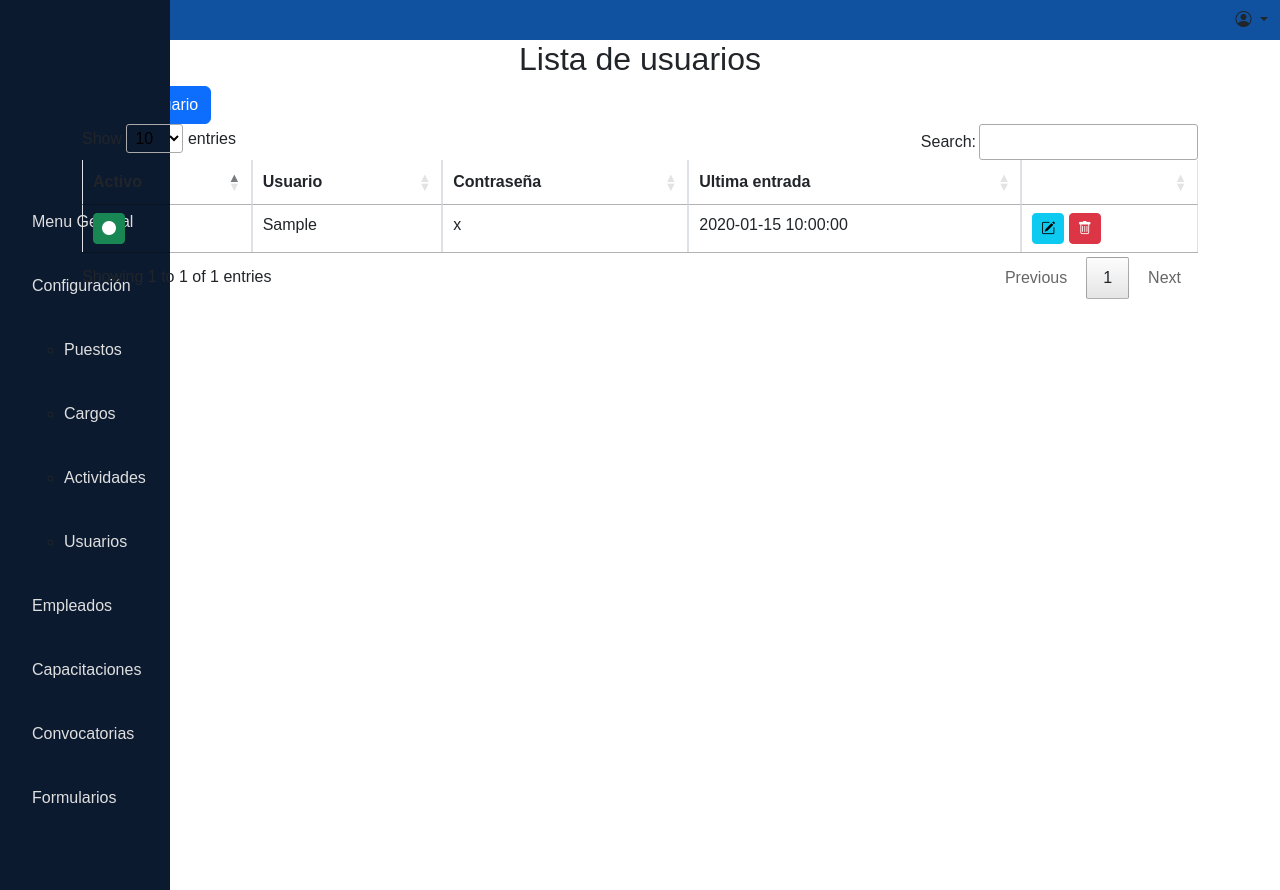
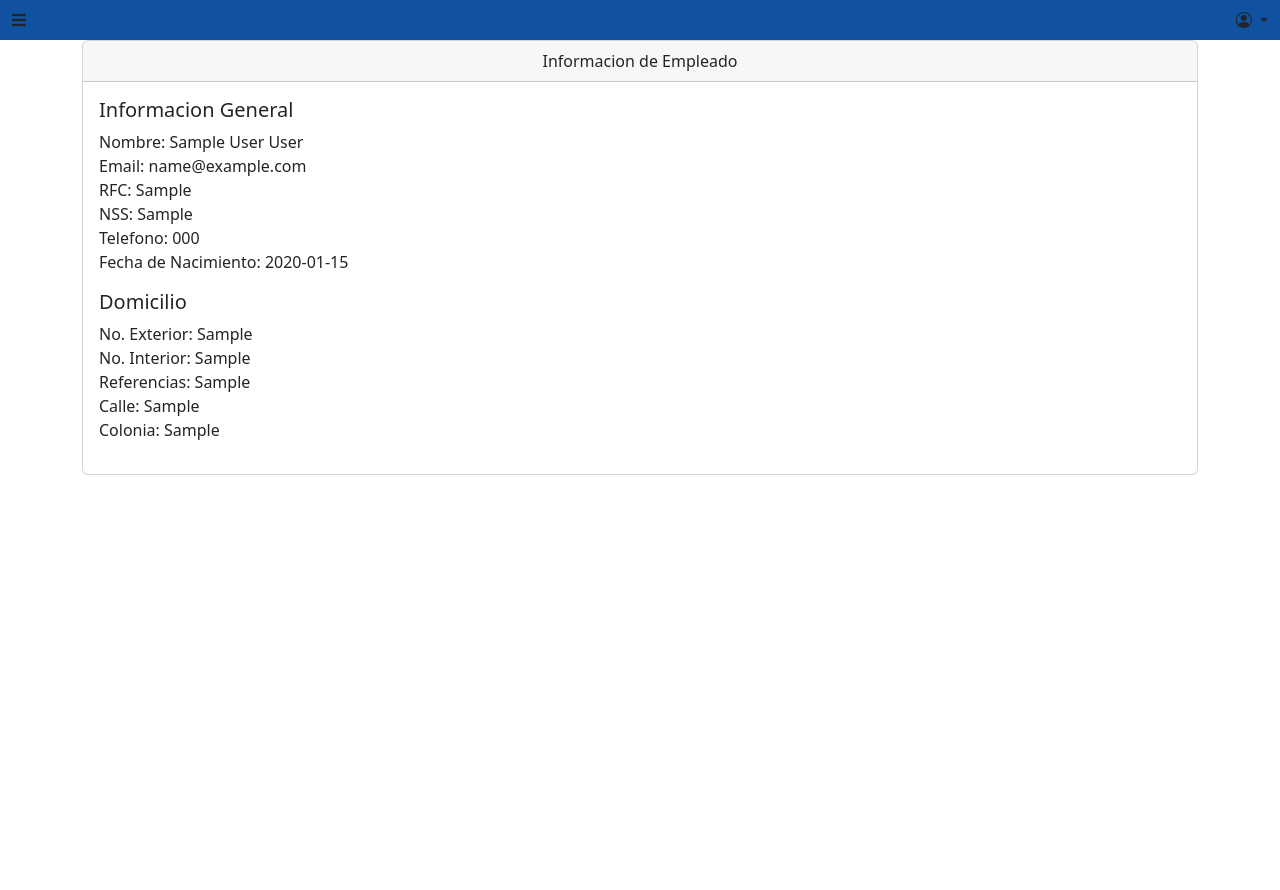
Before and after one commit to rrbs20210330/AWARH, a PHP site: page /form.php?id=1 in a window 1280 px wide. Run offline with PHP 8.4, Linux system fonts and the light colour scheme; tables that the repository leaves empty hold one stand-in row (values such as "Sample post"); data that the repository does not hold is empty; some libraries are stand-ins or nearby versions.

Commit message:
sidebar - other things
Cambio de archivo footer a html, nuevo archivo viewtraining, manejo de form.php, nueva hoja de estilos para la sidebar, manejo de announcement.php, algunas correcciones de ortografía en activities.php, cambio en la mayoria de archivos al momento de llamar a footer debido a su nueva extensión

```diff
--- a/announcements.php
+++ b/announcements.php
@@ -151,5 +151,5 @@ include("components/header.php");
 
 
 <?php
-include("components/footer.php");
+include("components/footer.html");
 ?>
--- a/assets/css/style.css
+++ b/assets/css/style.css
@@ -1,178 +1,53 @@
-*{
-    margin: 0;
-    padding: 0;
-    box-sizing: border-box;
-    font-family: 'Poppins', sans-serif ;
+ /* The side navigation menu */
+ .sidenav {
+    height: 100%; /* 100% Full-height */
+    width: 0; /* 0 width - change this with JavaScript */
+    position: fixed; /* Stay in place */
+    z-index: 1; /* Stay on top */
+    top: 0; /* Stay at the top */
+    left: 0;
+    background-color: rgb(39, 39, 39);; /* Black*/
+    overflow-x: hidden; /* Disable horizontal scroll */
+    padding-top: 60px; /* Place content 60px from the top */
+    transition: 0.5s; /* 0.5 second transition effect to slide in the sidenav */
   }
 
-/* body {
-    overflow: auto;
-    position: static;
-    padding-top: 4%;
-    padding-left: 16%;
-    padding-right: 5.3%;
-    padding-bottom: 4.7%;
- } */
-
-/* #navbarH{
-    display: flex;
-    background-color: #0c1a30;
-    position: fixed;
-    padding-top: 0.5%;
-    z-index: 1030;
-    left:0;
-    top:0px;
-} */
-
-.side-nav{
-    width: 170px;
-    height: 100%;
-    background: #0c1a30;
-    position: fixed;
-    top: 0%;
-    left: 0%;
-    padding: 190px 0px;
+  /* The navigation menu links */
+  .sidenav a {
+    padding: 8px 8px 8px 32px;
+    text-decoration: none;
+    font-size: 18px;
+    color: #818181;
+    display: block;
+    transition: 0.3s;
   }
 
-.logo{
-    display: sticky;
-    text-decoration: none;
-    margin-left: 10px;
+  /* When you mouse over the navigation links, change their color */
+  .sidenav a.navitem:hover {
+    color: #f1f1f1;
+    background-color: #818181;
   }
 
-.boton{
-    background-color: #0c1a30;
-    border-color: #0c1a30;
-    position: fixed;
-    right:570px;
-    top:600px;
-    text-decoration: none;
-    border-radius: 80px;
+  /* Position and style the close button (top right corner) */
+  .sidenav .closebtn {
+    position: absolute;
+    top: 0;
+    right: 25px;
+    font-size: 36px;
+    margin-left: 50px;
+  }
+  .sidenav .closebtn a:hover{
+    background-color: none;
   }
 
-.boton i{
-    margin-right: 10px;
+  /* Style page content - use this if you want to push the page content to the right when you open the side navigation */
+  #main {
+    transition: margin-left .5s;
+    padding: 0px;
   }
 
-.logo-img{
-    width: 130px;
+  /* On smaller screens, where height is less than 450px, change the style of the sidenav (less padding and a smaller font size) */
+  @media screen and (max-height: 450px) {
+    .sidenav {padding-top: 15px;}
+    .sidenav a {font-size: 18px;}
   }
-
-.logoUTEM-img{
-    width: 200px;
-    padding-right: 20%;
-    padding-top: 30%;
-}
-
-.opciones{
-    position: relative;
-    padding-right: 10%;
-}
-
-
-.tituloP{
-    color:#dfdfdf;
-    position: sticky;
-    text-decoration: none;
-    margin-left: 20px;
-}
-
-.nav-links{
-    list-style: none;
-    position: sticky;
-}
-
-.nav-links li{
-    padding: 10px 0px;
-}
-
-.nav-links li a{
-    color:#dfdfdf;
-    text-decoration: none;
-    padding: 10px 0;
-    padding-left: -20%;
-    display: flex;
-    align-items: flex-start;
-}
-
-.nav-links li a i{
-    font-size: 25px;
-    margin-left: -10px;
-    margin-right: 10px;
-}
-
-.active{
-    background: #04aa89;
-    width: 100%;
-    height: 47px;
-    position: absolute;
-    left: 0%;
-    top: 2.6%;
-    z-index: -1;
-    border-radius: 80px;
-    display: none;
-    transition: top 0.5s;
-}
-
-.opciones:hover a{
-    color: #0c1a30;
-    background-color: #04aa89;
-    border-color: #04aa89;
-    transition: 0.5s;
-}
-
-
-.boton:hover a{
-    color: #0c1a30;
-    background-color: #04aa89;
-    transition: 0.5s;
-    border-radius: 80px;
-}
-
-
-/* .nav-links li:hover a{
-    color: #0c1a30;
-    transition: 0.5s;
-}
-
-.nav-links li:hover ~ .active{
-    display: block;
-}
-
-.nav-links li:nth-child(1):hover ~ .active{
-    top: 2.6%;
-}
-
-.nav-links li:nth-child(2):hover ~ .active{
-    top: 27.8%;
-}
-
-.nav-links li:nth-child(3):hover ~ .active{
-    top: 52.9%;
-}
-
-.nav-links li:nth-child(4):hover ~ .active{
-    top: 78.1%;
-}
-
-@media only screen and (max-width: 1000px){
-    .side-nav{
-        width: 75px;
-    }
-    .tituloP{
-        display: none;
-    }
-    .nav-links li a p{
-        display: none;
-    }
-    .nav-links li a i{
-        margin-right: 0;
-    }
-    .nav-links li a{
-        justify-content: left;
-    }
-    .logoUTEM-img{
-        display: none;
-    }
-
-} */
--- a/charges.php
+++ b/charges.php
@@ -108,5 +108,5 @@ include("components/header.php");
 
 
 <?php
-include("components/footer.php");
+include("components/footer.html");
 ?>
--- /dev/null
+++ b/components/footer.html
@@ -0,0 +1,22 @@
+    </div>
+<script>
+  function openNav() {
+    document.getElementById("mySidenav").style.width = "250px";
+    document.getElementById("main").style.marginLeft = "250px";
+  }
+  function closeNav() {
+    document.getElementById("mySidenav").style.width = "0";
+    document.getElementById("main").style.marginLeft = "0";
+  }
+  if(window.history.replaceState){
+    window.history.replaceState(null, null, window.location.href)
+  }
+  $(document).ready(function() {
+	    $('#userTable').DataTable();
+	});
+  </script>
+  <script src="https://code.jquery.com/jquery-3.4.1.js"></script>
+  <script src="https://cdn.jsdelivr.net/npm/bootstrap@4.6.1/dist/js/bootstrap.bundle.min.js"></script>
+	<script type="text/javascript" src="//cdn.datatables.net/1.10.21/js/jquery.dataTables.min.js"></script>
+  </body>
+</html>
--- a/components/footer.php
+++ /dev/null
@@ -1,23 +0,0 @@
-
-  </body>
-<script src="https://cdn.jsdelivr.net/npm/@popperjs/core@2.11.5/dist/umd/popper.min.js" integrity="sha384-Xe+8cL9oJa6tN/veChSP7q+mnSPaj5Bcu9mPX5F5xIGE0DVittaqT5lorf0EI7Vk" crossorigin="anonymous"></script>
-<script src="https://cdn.jsdelivr.net/npm/bootstrap@5.2.0-beta1/dist/js/bootstrap.min.js" integrity="sha384-kjU+l4N0Yf4ZOJErLsIcvOU2qSb74wXpOhqTvwVx3OElZRweTnQ6d31fXEoRD1Jy" crossorigin="anonymous"></script>
-
-<!-- jQuery library -->
-<script src="https://cdn.jsdelivr.net/npm/jquery@3.6.0/dist/jquery.slim.min.js"></script>
-<script src="https://kit.fontawesome.com/b96b78234f.js" crossorigin="anonymous"></script>
-
-<!-- Latest compiled JavaScript -->
-<script src="https://cdn.jsdelivr.net/npm/bootstrap@4.6.1/dist/js/bootstrap.bundle.min.js"></script>
-	<script type="text/javascript" src="//cdn.datatables.net/1.10.21/js/jquery.dataTables.min.js"></script>
-  <script>
-	$(document).ready(function() {
-	    $('#userTable').DataTable();
-	});
-	</script>
-<script>
-      if(window.history.replaceState){
-        window.history.replaceState(null, null, window.location.href)
-      }
-    </script>
-</html>
--- a/components/header.php
+++ b/components/header.php
@@ -1,20 +1,36 @@
 <!DOCTYPE html>
-<html lang="en">
+<!-- Created By CodingNepal -->
+<html lang="en" dir="ltr">
   <head>
-    <meta charset="UTF-8">
-    <title>Animated Sidebar CSS</title> </head>
+    <meta charset="utf-8">
+    <title>AWARH</title>
+    <link rel="stylesheet" href="assets/css/style.css">
+    <link rel="stylesheet" href="https://cdn.jsdelivr.net/npm/bootstrap@5.2.0-beta1/dist/css/bootstrap.min.css">
+    <link rel="stylesheet" href="https://cdn.jsdelivr.net/npm/bootstrap-icons@1.8.3/font/bootstrap-icons.css">
+    <link rel="stylesheet" href="https://cdn.jsdelivr.net/npm/bootstrap@5.2.0-beta1/dist/css/bootstrap.min.css" integrity="sha384-0evHe/X+R7YkIZDRvuzKMRqM+OrBnVFBL6DOitfPri4tjfHxaWutUpFmBp4vmVor" crossorigin="anonymous">
+    <link rel="stylesheet" href="https://cdnjs.cloudflare.com/ajax/libs/font-awesome/5.15.3/css/all.min.css"/>
     <link rel="stylesheet" href="https://use.fontawesome.com/releases/v5.7.0/css/all.css" integrity="sha384-lZN37f5QGtY3VHgisS14W3ExzMWZxybE1SJSEsQp9S+oqd12jhcu+A56Ebc1zFSJ" crossorigin="anonymous">
     <link rel="stylesheet" type="text/css" href="//cdn.datatables.net/1.10.21/css/jquery.dataTables.min.css"/>
-    <link rel="stylesheet" href="../assets/css/style.css">
-    <link rel="stylesheet" href="https://cdn.jsdelivr.net/npm/bootstrap-icons@1.8.3/font/bootstrap-icons.css">
-    <link rel="stylesheet" href="https://cdn.jsdelivr.net/npm/bootstrap@5.2.0-beta1/dist/css/bootstrap.min.css" integrity="sha384-0evHe/X+R7YkIZDRvuzKMRqM+OrBnVFBL6DOitfPri4tjfHxaWutUpFmBp4vmVor" crossorigin="anonymous">
   </head>
+
   <body>
-
-
+    <div id="mySidenav" class="sidenav">
+      <a href="javascript:void(0)" class="closebtn" onclick="closeNav()">&times;</a>
+      <a class="navitem" href="overview.php"><i class="bi bi-sliders"></i> Menu</a>
+      <a class="navitem" href="config.php"><i class="bi bi-gear-fill"></i> Configuración</a>
+      <a class="navitem" href="positions.php">Puestos</a>
+      <a class="navitem" href="charges.php">Cargos</a>
+      <a class="navitem" href="activities.php">Actividades</a>
+      <a class="navitem" href="users.php">Usuarios</a>
+      <a class="navitem" href="employees.php">Empleados</a>
+      <a class="navitem" href="training.php">Capacitaciones</a>
+      <a class="navitem" href="announcements.php"><i class="bi bi-megaphone-fill"></i> Convocatorias</a>
+      <a class="navitem" href="forms.php"><i class="bi bi-ui-checks"></i> Formularios</a>
+    </div>
+    <div id="main">
       <nav class="navbar navbar-expand-lg" style='background: #10529f '>
         <div class="container-fluid">
-        <span class="navbar-toggler-icon"></span>
+          <span onclick="openNav()"><i class='fa fa-bars'></i></span>
           <div class="d-flex">
             <a class="nav-link dropdown-toggle" href="#" id="close_sesion" role="button" data-bs-toggle="dropdown" aria-expanded="false">
               <i class="bi bi-person-circle"></i>
@@ -25,24 +41,3 @@
           </div>
         </div>
       </nav>
-
-    <!--Navbar vertical-->
-    <div class="navvertical">
-      <div class="side-nav">
-        <ul class="nav-links">
-          <li><a class="dropdown-item" href="overview.php">Menu General</a></li>
-          <li><a class="dropdown-item" href="config.php">Configuración</a></li>
-          <ul>
-            <li><a class="dropdown-item" href="positions.php">Puestos</a></li>
-            <li><a class="dropdown-item" href="charges.php">Cargos</a></li>
-            <li><a class="dropdown-item" href="activities.php">Actividades</a></li>
-            <li><a class="dropdown-item" href="users.php">Usuarios</a></li>
-          </ul>
-          <li><a class="dropdown-item" href="employees.php">Empleados</a></li>
-          <li><a class="dropdown-item" href="training.php">Capacitaciones</a></li>
-          <li><a class="dropdown-item" href="announcements.php">Convocatorias</a></li>
-          <li><a class="dropdown-item" href="forms.php">Formularios</a></li>
-
-        </ul>
-      </div>
-    </div>
--- a/employee.php
+++ b/employee.php
@@ -52,5 +52,5 @@ $colony = $employee->colony;
 
 
 <?php
-include("components/footer.php");
+include("components/footer.html");
 ?>
--- a/employees.php
+++ b/employees.php
@@ -187,5 +187,5 @@ $DataBase = new db();
 
 
 <?php
-include("components/footer.php");
+include("components/footer.html");
 ?>
--- a/form.php
+++ b/form.php
@@ -2,64 +2,55 @@
 include("components/header.php");
 include('config/db.php');
 $DataBase = new db();
+$employee_info = $DataBase->read_info_employee($_GET['id']);
+$employee = mysqli_fetch_object($employee_info);
+$full_name = $employee->employee_full_name;
+$email = $employee->email;
+$rfc = $employee->rfc;
+$nss = $employee->nss;
+$phone_number = $employee->phone_number;
+$birthday = $employee->birthday;
+$no_exterior = $employee->no_exterior;
+$no_interior = $employee->no_interior;
+$references = $employee->references;
+$street = $employee->street;
+$colony = $employee->colony;
 ?>
-<center><h2>Lista de usuarios</h2></center>
+
 
 <div class="container">
-<button type="button" class="btn btn-primary" data-bs-toggle="modal" data-bs-target="#registrousuario">
-  Nuevo usuario
-</button>
-    <table class="table table-bordered"  id="userTable">
-        <thead>
-            <th>Activo</th>
-            <th>Usuario</th>
-            <th>Contraseña</th>
-            <th>Ultima entrada</th>
-            <th></th>
-        </thead>
-        <tbody>
-            <?php
-                $l_users = $DataBase->read_data_table('users');
-                while ($row = mysqli_fetch_object($l_users)) {
-                    $id = $row->id;
-                    $active = $row->active;
-                    $user = $row->user;
-                    $password = $row->password;
-                    $lastjoin = $row->last_join;
-            ?>
-            <tr>
-                <td>
-                    <?php if ($active == 0){
-                      ?>
-                    <a class="btn btn-secondary btn-sm" href="process/updateStatus.php?id=<?php echo $id?>&table=users&location=users"><i class="bi bi-circle"></i></a>
-                    <?php
+<div class="card-group">
 
-                    }else{?>
-                    <a class="btn btn-success btn-sm" href="process/updateStatus.php?id=<?php echo $id?>&table=users&location=users"><i class="bi bi-circle-fill"></i></a>
-                    <?php
-                    }?>
-                </td>
-                <td>
-                    <?php echo $user ?>
-                </td>
-                <td>
-                    <?php echo $password ?>
-                </td>
-                <td>
-                    <?php echo $lastjoin ?>
-                </td>
-                <td>
-                    <a class="btn btn-info btn-sm" data-bs-toggle="modal" data-bs-target="#editarusuario" ><i class="bi bi-pencil-square"></i></a>
-                    <a class="btn btn-danger btn-sm "href="process/delete.php?id=<?php echo $id?>&table=users&location=users"><i class="bi-trash"></i></a>
-                </td>
-            </tr>
-            <?php }?>
-        </tbody>
-    </table>
+
+<div class="card" >
+  <center><div class="card-header">Informacion de Empleado </div></center>
+  <div class="card-body">
+    <h5 class="card-title">Informacion General</h5>
+    <p class="card-text">
+    Nombre: <?php echo $full_name?><br>
+    Email: <?php echo $email ?><br>
+    RFC: <?php echo $rfc?><br>
+    NSS: <?php echo $nss?><br>
+    Telefono: <?php echo $phone_number ?><br>
+    Fecha de Nacimiento: <?php echo $birthday?><br>
+
+    <h5 class="card-title">Domicilio</h5>
+    No. Exterior: <?php echo $no_exterior?><br>
+    No. Interior: <?php echo $no_interior ?><br>
+    Referencias: <?php echo $references ?><br>
+    Calle: <?php echo $street?><br>
+    Colonia: <?php echo $colony?><br>
+    </p>
+
+  </div>
 </div>
 
 
+</div>
+</div>
+<br>
+
 
 <?php
-include("components/footer.php");
+include("components/footer.html");
 ?>
--- a/forms.php
+++ b/forms.php
@@ -105,7 +105,7 @@ $DataBase = new db();
 
 
 <?php
-include("components/footer.php");
+include("components/footer.html");
 ?>
 <script>
   var id = 0;
--- a/index.php
+++ b/index.php
@@ -57,4 +57,4 @@
 
 
 
-<?php include("components/footer.php") ?>
+<?php include("components/footer.html") ?>
--- a/overview.php
+++ b/overview.php
@@ -1,3 +1,3 @@
 <?php include('components/header.php') ?>
-
-<?php include('components/footer.php') ?>
+efe
+<?php include('components/footer.html') ?>
--- a/positions.php
+++ b/positions.php
@@ -106,5 +106,5 @@ include("components/header.php");
 
 
 <?php
-include("components/footer.php");
+include("components/footer.html");
 ?>
--- a/training.php
+++ b/training.php
@@ -102,5 +102,5 @@ $DataBase = new db();
 
 
 <?php
-include("components/footer.php");
+include("components/footer.html");
 ?>
--- a/users.php
+++ b/users.php
@@ -131,5 +131,5 @@ $DataBase = new db();
 
 
 <?php
-include("components/footer.php");
+include("components/footer.html");
 ?>
```
Also changed, not shown: activities.php (+3 -4 lines), config.php (+144 -1 lines), viewTraining.php (added, +56 -0 lines). Lines whose indentation alone changed are shown as unchanged.
